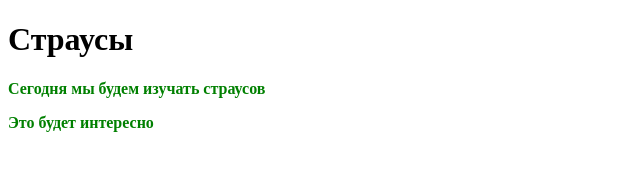
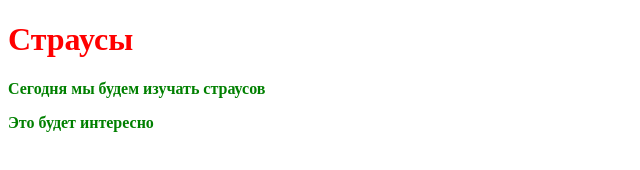
Before and after one commit to Tatyan87/my-site, a plain HTML site: page src/index.html in a window 1280 px wide. Shown: the whole page, without its empty margins (0-640 px from the left). Drawn offline with Linux system fonts and the light colour scheme.

Commit message:
изменения

```diff
--- a/src/index.html
+++ b/src/index.html
@@ -8,7 +8,9 @@
 </head>
 
 <body>
-    <h1 "style=color:red;">Страусы</h1>
+
+    <h1 style="color:red;">Страусы</h1>
+
     <p style="font-weight: bold;color: green;">Сегодня мы будем изучать страусов</p>
     <p style="font-weight: bold;color: green;">Это будет интересно</p>
 </body>
```
